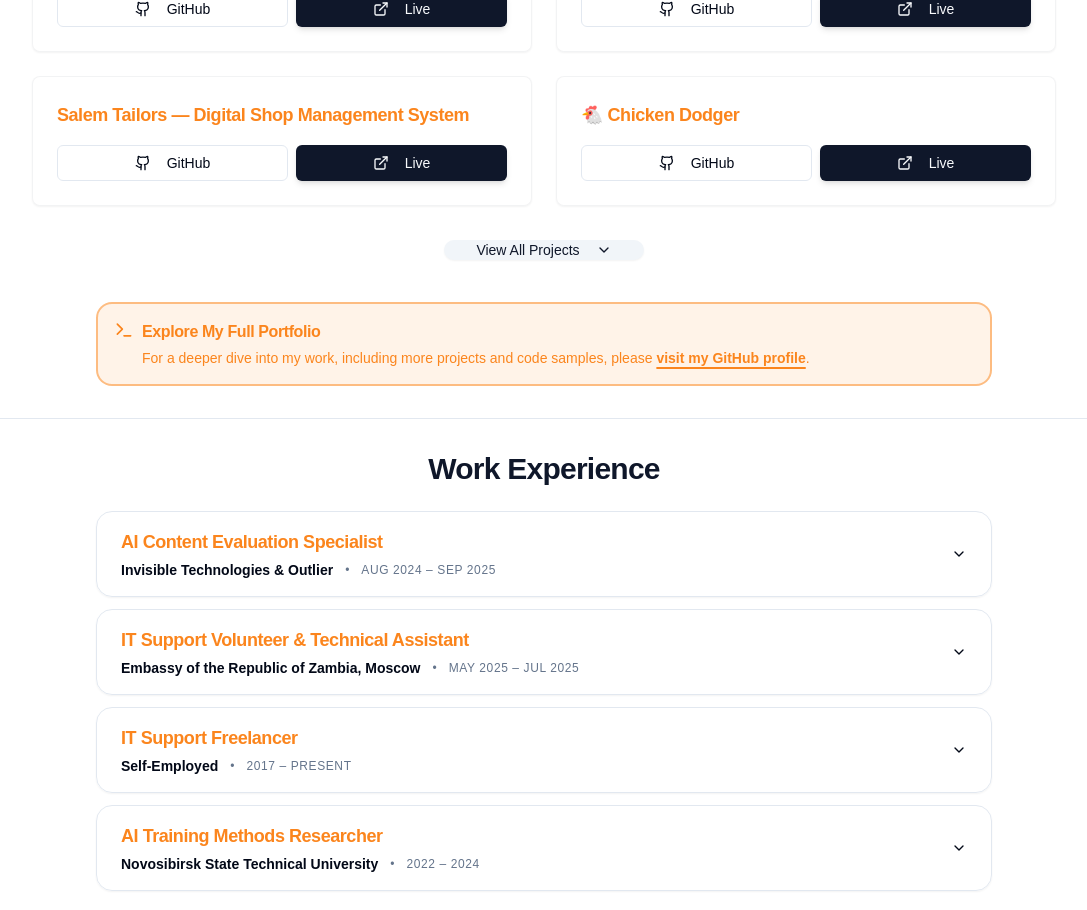
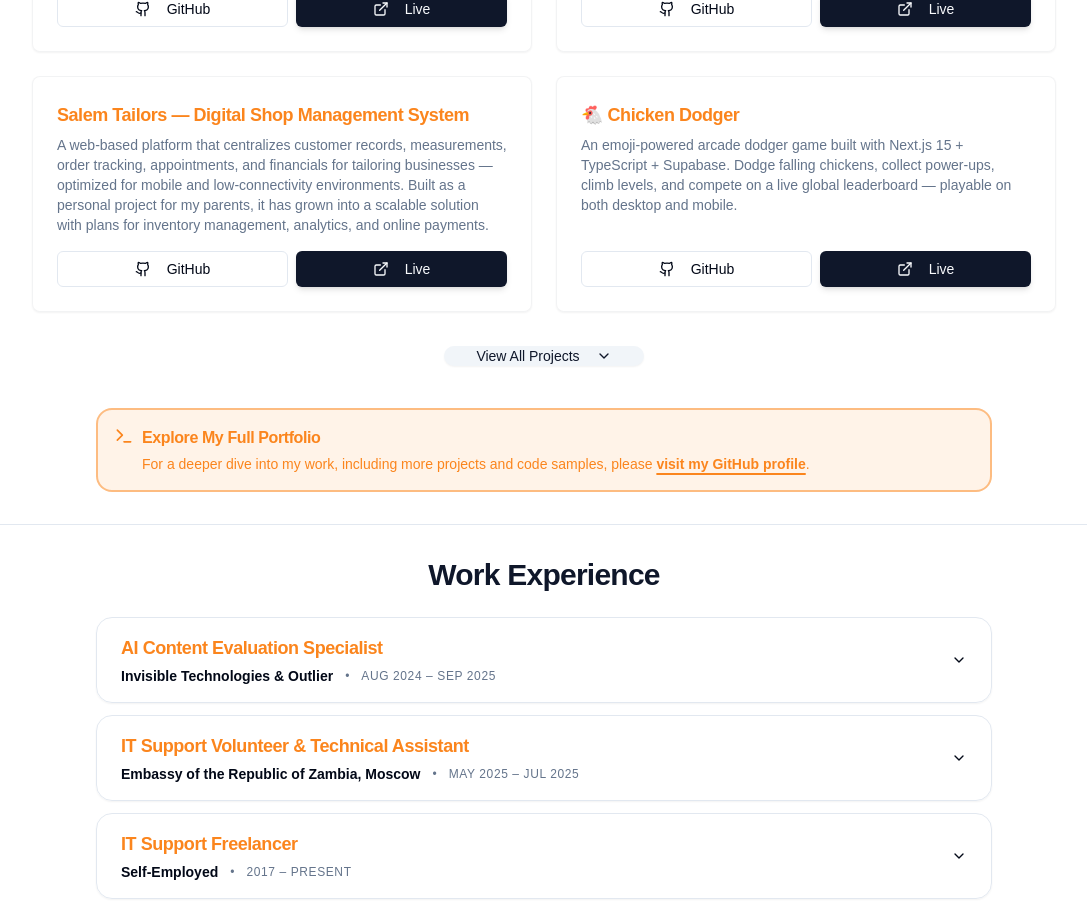
Before and after one commit to MS0C54073/muzoprof, a Next.js app: page / in a window 1280 px wide. Shown: the part 3240-4150 px from the top of the page, without its empty margins (96-1183 px from the left). Built offline with nearby package versions, Linux system fonts and the light colour scheme.

Commit message:
PROJECTS section updated

```diff
--- a/src/app/page.tsx
+++ b/src/app/page.tsx
@@ -133,11 +133,13 @@ const projects = [
     title: 'Salem Tailors — Digital Shop Management System',
     link: 'https://github.com/MS0C54073/salemtailors',
     demo: 'https://salemtailors.vercel.app/',
+    description: 'A web-based platform that centralizes customer records, measurements, order tracking, appointments, and financials for tailoring businesses — optimized for mobile and low-connectivity environments. Built as a personal project for my parents, it has grown into a scalable solution with plans for inventory management, analytics, and online payments.',
   },
   {
     title: '🐔 Chicken Dodger',
     link: 'https://github.com/MS0C54073/Chicken_Dodger',
     demo: 'https://chickendodger.netlify.app/',
+    description: 'An emoji-powered arcade dodger game built with Next.js 15 + TypeScript + Supabase. Dodge falling chickens, collect power-ups, climb levels, and compete on a live global leaderboard — playable on both desktop and mobile.',
   },
   {
     title: 'Machine Learning Disease Predictor',
```
